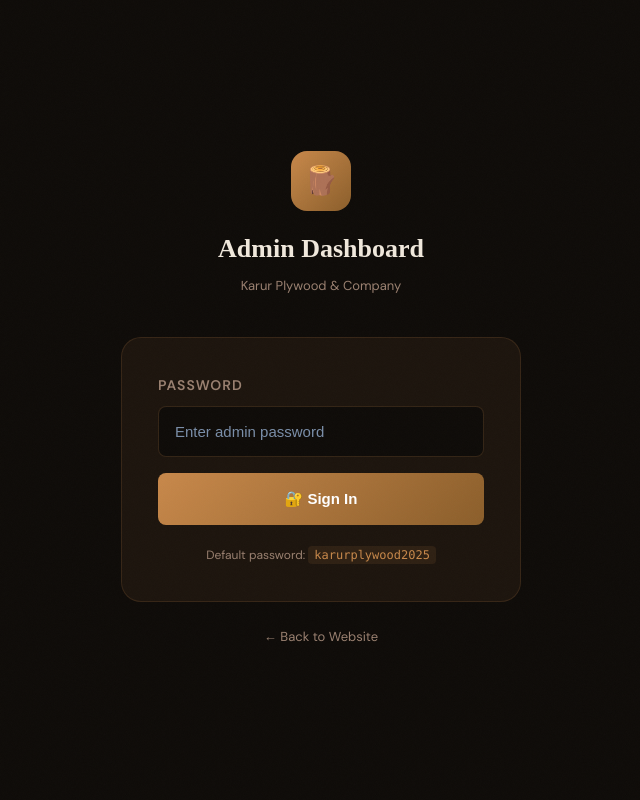
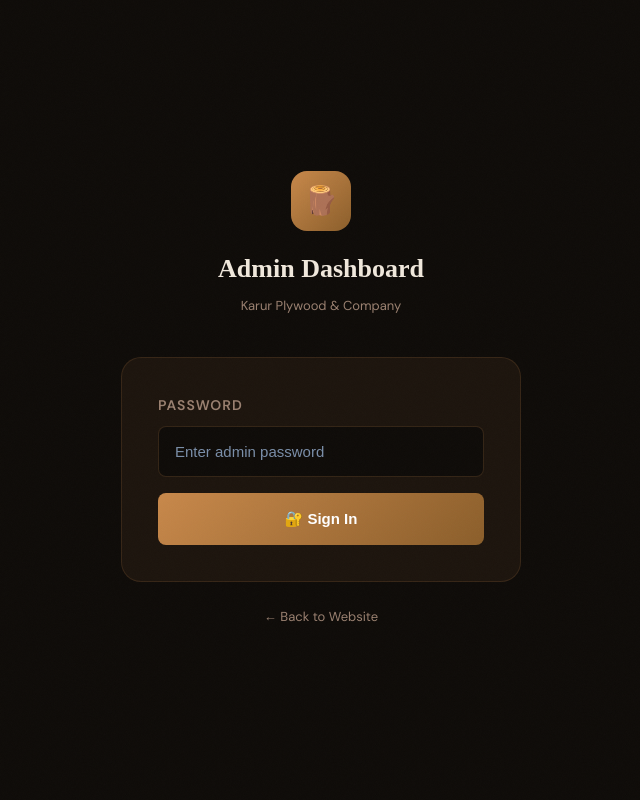
Before and after one commit to karurplywoods-karur/karur-plywood-site-v2, a Next.js app: page /admin in a window 1280 px wide. Shown: the top 800 px of the page, without its empty margins (319-959 px from the left). Built offline with nearby package versions, Linux system fonts and the light colour scheme; no server answers.

Commit message:
20260706_3

```diff
--- a/src/app/admin/page.tsx
+++ b/src/app/admin/page.tsx
@@ -50,9 +50,6 @@ export default function AdminLogin() {
             style={{ width:'100%',background:loading?'#5c4a2e':'linear-gradient(135deg,#C8884A,#8B5E2A)',color:'white',border:'none',borderRadius:8,padding:'13px 0',fontWeight:700,fontSize:15,cursor:loading?'default':'pointer',fontFamily:'Outfit,sans-serif' }}>
             {loading ? '⏳ Signing in...' : '🔐 Sign In'}
           </button>
-          <div style={{ textAlign:'center',marginTop:20,fontSize:12,color:'#9A8070' }}>
-            Default password: <code style={{ color:'#C8884A',background:'rgba(200,136,74,0.1)',padding:'2px 6px',borderRadius:4 }}>karurplywood2025</code>
-          </div>
         </div>
         <div style={{ textAlign:'center',marginTop:20 }}>
           <a href="/" style={{ fontSize:13,color:'#9A8070',textDecoration:'none' }}>← Back to Website</a>
```
